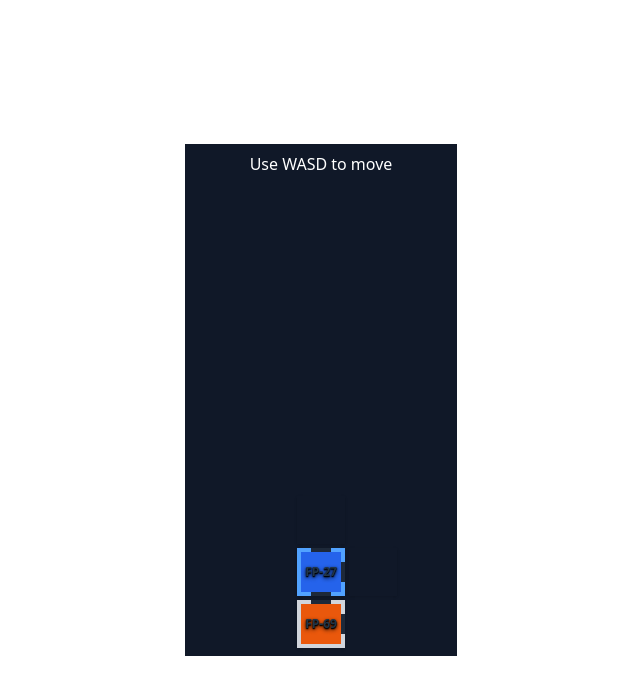
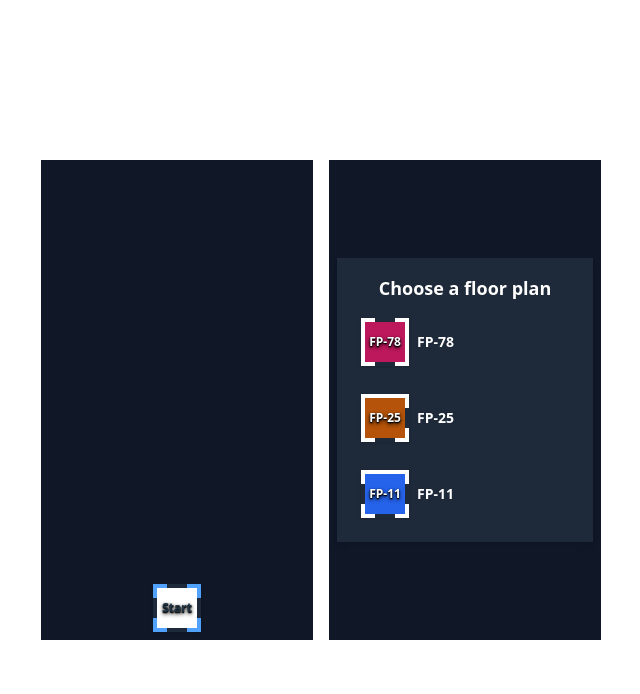
Before and after one commit to thoai-atb/exam-prince-web, a React (Vite) app: page / in a window 1280 px wide. Both pictures are taken after a click on the element 640 px from the left and 572 px from the top of the page. Shown: the top 694 px of the page, without its empty margins (319-959 px from the left). Built offline with nearby package versions, Linux system fonts and the light colour scheme.

Commit message:
Floor plans can now be selected from pool and drafted

```diff
--- /dev/null
+++ b/src/components/DraftPanel.jsx
@@ -0,0 +1,59 @@
+import React, { useState, useEffect } from "react";
+import FloorPlan from "./FloorPlan";
+
+export default function DraftPanel({ houseManagerRef }) {
+  const [floorplans, setFloorplans] = useState([]);
+
+  useEffect(() => {
+    const update = () => {
+      const req = houseManagerRef.current.openRoomRequest;
+      if (req?.floorplans?.length) {
+        setFloorplans([...req.floorplans]);
+      } else {
+        setFloorplans([]);
+      }
+    };
+
+    const interval = setInterval(update, 100);
+    return () => clearInterval(interval);
+  }, [houseManagerRef]);
+
+  const handleSelect = (fpName) => {
+    houseManagerRef.current.endOpenRoom(fpName);
+  };
+
+  const isVisible = floorplans.length > 0;
+
+  return (
+    <div
+      className={`
+        bg-gray-800 text-white shadow-md overflow-hidden
+        transition-all duration-300 ease-in-out
+        ${isVisible ? "w-64 p-4 opacity-100" : "w-0 p-0 opacity-0"}
+      `}
+    >
+      {isVisible && (
+        <>
+          <h2 className="text-lg font-bold mb-2">Choose a floor plan</h2>
+
+          <div className="flex flex-col gap-3">
+            {floorplans.map((fp) => (
+              <div
+                key={fp.name}
+                className="flex items-center gap-2 cursor-pointer rounded-md p-2 hover:bg-gray-700 transition-all"
+                onClick={() => handleSelect(fp.name)}
+              >
+                <FloorPlan
+                  floorplan={fp}
+                  borderClass="border-4 border-white"
+                  hoverEffect="hover:brightness-110"
+                />
+                <div className="text-sm font-semibold">{fp.name}</div>
+              </div>
+            ))}
+          </div>
+        </>
+      )}
+    </div>
+  );
+}
--- /dev/null
+++ b/src/components/FloorPlan.jsx
@@ -0,0 +1,55 @@
+// src/components/FloorPlan.jsx
+import React from "react";
+
+export default function FloorPlan({
+  floorplan,
+  borderClass = "",
+  hoverEffect = "",
+  debugClass = "",
+  onClick = null,
+}) {
+  if (!floorplan) return <div className="w-12 aspect-square" />;
+
+  const bgColor = floorplan.color || "transparent";
+  const name = floorplan.name || "";
+  const doors = floorplan.doors || {};
+  const doorStyle = "absolute bg-gray-800";
+
+  return (
+    <div
+      className={`w-12 aspect-square ${debugClass} relative shadow-sm rounded-sx flex
+        items-center justify-center text-xs font-semibold
+        text-shadow-black text-shadow-md ${borderClass} ${hoverEffect}`}
+      style={{ backgroundColor: bgColor }}
+      onClick={onClick || undefined}
+    >
+      {name}
+
+      {/* Doors */}
+      {doors.north && (
+        <div
+          className={doorStyle}
+          style={{ top: "-4px", left: "25%", width: "50%", height: "4px" }}
+        />
+      )}
+      {doors.south && (
+        <div
+          className={doorStyle}
+          style={{ bottom: "-4px", left: "25%", width: "50%", height: "4px" }}
+        />
+      )}
+      {doors.west && (
+        <div
+          className={doorStyle}
+          style={{ top: "25%", left: "-4px", width: "4px", height: "50%" }}
+        />
+      )}
+      {doors.east && (
+        <div
+          className={doorStyle}
+          style={{ top: "25%", right: "-4px", width: "4px", height: "50%" }}
+        />
+      )}
+    </div>
+  );
+}
--- a/src/components/House.jsx
+++ b/src/components/House.jsx
@@ -1,32 +1,65 @@
-import { forwardRef, useImperativeHandle, useState } from "react";
+import { useState, useEffect } from "react";
 import Room from "./Room";
+import { subscribeKeyboard } from "../input/controls";
 
-const House = forwardRef(({ manager }, ref) => {
-  const [rooms, setRooms] = useState(manager.rooms);
+export default function House({ manager }) {
+  // Keep track of state from manager
+  const [state, setState] = useState(manager.getState());
 
-  // Expose method to update rooms externally
-  useImperativeHandle(ref, () => ({
-    updateRooms: (newRooms) => setRooms(newRooms),
-  }));
+  useEffect(() => {
+    // --- Reactively update when manager notifies ---
+    const unsubscribeManager = manager.subscribe((newState) => {
+      setState({ ...newState });
+    });
 
-  const handleMove = (row, col) => {
-    const moved = manager.moveTo(row, col);
-    if (moved) setRooms([...manager.rooms]);
-  };
+    // --- Keyboard control subscription ---
+    const unsubscribeKeyboard = subscribeKeyboard((key) => {
+      const [cr, cc] = manager.currentPosition;
+      let targetRow = cr;
+      let targetCol = cc;
+
+      switch (key) {
+        case "w":
+          targetRow = cr - 1;
+          break;
+        case "s":
+          targetRow = cr + 1;
+          break;
+        case "a":
+          targetCol = cc - 1;
+          break;
+        case "d":
+          targetCol = cc + 1;
+          break;
+        default:
+          return;
+      }
+
+      manager.moveTo(targetRow, targetCol);
+    });
+
+    // Cleanup both subscriptions
+    return () => {
+      unsubscribeManager();
+      unsubscribeKeyboard();
+    };
+  }, [manager]);
+
+  const { rooms } = state;
 
   return (
-    <div className={`grid grid-cols-5 gap-1`}>
-      {rooms.map((row, rowIndex) =>
-        row.map((room, colIndex) => (
+    <div className="grid grid-cols-5 gap-1">
+      {rooms.map((row, r) =>
+        row.map((room, c) => (
           <Room
-            key={`${rowIndex}-${colIndex}`}
+            key={`${r}-${c}`}
             room={room}
-            onClick={() => handleMove(rowIndex, colIndex)}
+            onClick={() => {
+              manager.moveTo(r, c);
+            }}
           />
         ))
       )}
     </div>
   );
-});
-
-export default House;
+}
--- a/src/components/Room.jsx
+++ b/src/components/Room.jsx
@@ -1,73 +1,33 @@
+// src/components/Room.jsx
+import React from "react";
+import FloorPlan from "./FloorPlan";
+
 export default function Room({
-  room: { opened, openable, walkable, current, floorplan } = {},
-  onClick = () => { },
+  room: { row, col, opened, openable, walkable, current, floorplan } = {},
+  onClick = () => {},
 }) {
   const isEnterable = openable || walkable;
 
-  // Background
-  const bgColor = opened && floorplan?.color ? floorplan.color : "transparent";
-
-  // Name
-  const name = opened && floorplan?.name ? floorplan.name : "";
-
-  // Doors
-  const doors = floorplan?.doors || {};
-
-  // Border logic
   let borderClass = "";
   if (current) borderClass = "border-4 border-blue-400";
   else if (opened) borderClass = "border-4 border-gray-300";
   else if (isEnterable) borderClass = "border-gray-300 hover:border-4";
 
-  // Hover effect only for enterable
-  const hoverEffect = isEnterable
-    ? "hover:brightness-110 cursor-pointer"
-    : "";
+  const hoverEffect = isEnterable ? "hover:brightness-110 cursor-pointer" : "";
 
-  const doorStyle = "absolute bg-gray-800";
+  const debugClass = `loc-${row}-${col}`;
 
   // If not opened and not enterable, render empty space
-  if (!opened && !isEnterable) {
-    return <div className="w-12 aspect-square" />;
-  }
+  if (!opened && !isEnterable) return <div className={`w-12 aspect-square ${debugClass}`} />;
+  if (!opened && isEnterable) return <div className={`w-12 aspect-square ${debugClass} ${borderClass} ${hoverEffect}`} onClick={() => onClick()} />;
 
   return (
-    <div
-      className={`relative w-12 aspect-square shadow-sm rounded-sx flex
-        items-center justify-center text-xs font-semibold
-        text-shadow-black text-shadow-md ${borderClass} ${hoverEffect}`}
-      style={{ backgroundColor: bgColor }}
-      onClick={() => {
-        if (isEnterable) onClick();
-      }}
-    >
-      {name}
-
-      {/* Doors */}
-      {opened && doors.north && (
-        <div
-          className={doorStyle}
-          style={{ top: "-4px", left: "25%", width: "50%", height: "4px" }}
-        />
-      )}
-      {opened && doors.south && (
-        <div
-          className={doorStyle}
-          style={{ bottom: "-4px", left: "25%", width: "50%", height: "4px" }}
-        />
-      )}
-      {opened && doors.west && (
-        <div
-          className={doorStyle}
-          style={{ top: "25%", left: "-4px", width: "4px", height: "50%" }}
-        />
-      )}
-      {opened && doors.east && (
-        <div
-          className={doorStyle}
-          style={{ top: "25%", right: "-4px", width: "4px", height: "50%" }}
-        />
-      )}
-    </div>
+    <FloorPlan
+      floorplan={floorplan}
+      borderClass={borderClass}
+      hoverEffect={hoverEffect}
+      debugClass={debugClass}
+      onClick={isEnterable ? onClick : undefined}
+    />
   );
 }
--- a/src/game/HouseGenerator.js
+++ b/src/game/HouseGenerator.js
@@ -38,13 +38,14 @@ export default class HouseGenerator {
   }
 
   /**
-   * Pull a floorplan that satisfies connection directions
-   * @param {Object} mustConnect - object with {north, south, west, east} boolean
-   * @param {Number} row - room row
-   * @param {Number} col - room col
-   * @returns FloorPlan or null
+   * Return up to `count` valid floorplans without removing them
+   * @param {Object} mustConnect - {north, south, west, east} booleans
+   * @param {Number} row
+   * @param {Number} col
+   * @param {Number} count
+   * @returns Array of FloorPlans
    */
-  drawValidFloorPlan(mustConnect = {}, row = 0, col = 0) {
+  draftValidFloorPlans(mustConnect = {}, row = 0, col = 0, count = 1) {
     const validPool = this.pool.filter(fp => {
       // Must have at least one required door
       const hasConnection = Object.keys(mustConnect).some(
@@ -61,11 +62,21 @@ export default class HouseGenerator {
       return true;
     });
 
-    if (validPool.length === 0) return null;
+    // Return up to `count` floorplans randomly
+    const shuffled = validPool.sort(() => Math.random() - 0.5);
+    return shuffled.slice(0, count);
+  }
 
-    const idx = Math.floor(Math.random() * validPool.length);
-    const fp = validPool[idx];
-    this.pool.splice(this.pool.indexOf(fp), 1); // remove from pool
+  /**
+   * Removes the floorplan from the pool and returns it
+   * @param {String} floorplanName
+   * @returns FloorPlan
+   */
+  useFloorPlan(floorplanName) {
+    const index = this.pool.findIndex(fp => fp.name === floorplanName);
+    if (index === -1) return null;
+    const fp = this.pool[index];
+    this.pool.splice(index, 1);
     return fp;
   }
 }
--- a/src/game/HouseManager.js
+++ b/src/game/HouseManager.js
@@ -1,4 +1,5 @@
 import HouseGenerator from "./HouseGenerator.js";
+import FloorPlan from "./FloorPlan.js";
 import Room from "./Room.js";
 
 export default class HouseManager {
@@ -14,57 +15,103 @@ export default class HouseManager {
       Array.from({ length: cols }, (_, c) => new Room({ row: r, col: c }))
     );
 
-    // Open starting room
-    this.openRoom(start[0], start[1], true);
+    // Listeners for house updates
+    this.listeners = new Set();
+
+    // Object to hold currently "drafted" floorplans during selection
+    this.openRoomRequest = null;
+
+    // Open starting room immediately
+    this.createEntrance();
     this.updateEnterableRooms();
   }
 
-  openRoom(row, col, forceStart = false) {
+  // --- 🔔 React integration helpers
+  subscribe(listener) {
+    this.listeners.add(listener);
+    return () => this.listeners.delete(listener);
+  }
+
+  // Notify all listeners of state change
+  notify() {
+    for (const fn of this.listeners) fn(this.getState());
+  }
+
+  createEntrance() {
+    const row = 8;
+    const col = 2;
+
+    // Create a special FloorPlan for the entrance
+    const entranceFloorPlan = new FloorPlan({
+      name: "Start",
+      color: "white",
+      doors: { north: true, south: true, west: true, east: true },
+    });
+
     const room = this.rooms[row][col];
+    room.open(entranceFloorPlan); // mark it opened with the floorplan
+    this.currentPosition = [row, col];
+    this.markCurrent([row, col]);
+    this.updateEnterableRooms();
+  }
 
-    if (!room.floorplan || forceStart) {
-      let floorplan;
-      if (forceStart && row === 8 && col === 2) {
-        // Starting room gets 4 doors
-        floorplan = this.generator.drawValidFloorPlan(
-          { north: true, south: true, west: true, east: true },
-          row,
-          col
-        );
-      } else {
-        // Determine connection to current room
+  startOpenRoom(row, col) {
+    if (this.openRoomRequest) {
+      throw new Error("Finish the previous openRoom request before opening a new room");
+    }
+
     const [cr, cc] = this.currentPosition;
-        const mustConnect = {
+    let mustConnect = {
       north: row === cr + 1 && col === cc,
       south: row === cr - 1 && col === cc,
       west: row === cr && col === cc + 1,
       east: row === cr && col === cc - 1,
     };
 
-        floorplan = this.generator.drawValidFloorPlan(mustConnect, row, col);
-
-        if (!floorplan) {
-          throw new Error(
-            `No valid floorplan available for room at row ${row}, col ${col} with required connections: ${JSON.stringify(
-              mustConnect
-            )}`
-          );
-        }
+    const floorplans = this.generator.draftValidFloorPlans(mustConnect, row, col, 3);
+    if (floorplans.length === 0) {
+      throw new Error(`No valid floorplans available for room at row ${row}, col ${col}`);
     }
 
-      if (floorplan) room.open(floorplan);
-    } else {
-      room.open(); // mark opened
+    // Store the full floorplan objects
+    this.openRoomRequest = { row, col, floorplans };
+
+    this.notify();
+
+    return floorplans.map(fp => fp.clone()); // Return copies for UI
   }
 
+  endOpenRoom(selectedFloorPlanName) {
+    if (!this.openRoomRequest) {
+      throw new Error("No openRoomRequest in progress");
+    }
+
+    const { row, col, floorplans } = this.openRoomRequest;
+
+    // Find the selected floorplan object
+    const selectedFP = floorplans.find(fp => fp.name === selectedFloorPlanName);
+    if (!selectedFP) {
+      throw new Error(`Selected floorplan ${selectedFloorPlanName} is not in the drafted options`);
+    }
+
+    // Remove from generator pool and apply to the room
+    const floorplan = this.generator.useFloorPlan(selectedFP.name);
+    this.rooms[row][col].open(floorplan);
+
+    // Update position and enterable rooms
     this.markCurrent([row, col]);
     this.currentPosition = [row, col];
     this.updateEnterableRooms();
+
+    // Clear request
+    this.openRoomRequest = null;
+
+    this.notify();
   }
 
   markCurrent([r, c]) {
-    this.rooms = this.rooms.map((row) =>
-      row.map((room) => {
+    this.rooms = this.rooms.map(row =>
+      row.map(room => {
         const clone = room.clone();
         clone.setCurrent(false);
         return clone;
@@ -90,7 +137,6 @@ export default class HouseManager {
           return clone;
         }
 
-        // Determine direction from current room to this room
         let directionFromCurrent;
         let oppositeDirection;
         if (rowIndex === cr - 1 && colIndex === cc) {
@@ -109,14 +155,16 @@ export default class HouseManager {
 
         const currentRoom = this.rooms[cr][cc];
 
-        // Only enterable if current room has a door pointing toward target room
-        const canEnter = currentRoom.hasDoor(directionFromCurrent);
+        const canEnter =
+          clone.opened
+            ? !clone.current
+            : currentRoom.hasDoor(directionFromCurrent);
 
-        // Walkable: must also check that target room has a door pointing back
-        const canWalk = clone.opened && clone.hasDoor(oppositeDirection) && canEnter;
+        const canWalk =
+          clone.opened && clone.hasDoor(oppositeDirection) && currentRoom.hasDoor(directionFromCurrent);
 
         clone.openable = !clone.opened && canEnter;
-        clone.walkable = canWalk && !clone.current;
+        clone.walkable = canWalk;
 
         return clone;
       })
@@ -128,7 +176,15 @@ export default class HouseManager {
     if (!target) return false;
     if (!target.openable && !target.walkable) return false;
 
-    this.openRoom(newRow, newCol);
+    if (!target.opened) {
+      this.startOpenRoom(newRow, newCol); // user should select floorplan next
+    } else {
+      this.markCurrent([newRow, newCol]);
+      this.currentPosition = [newRow, newCol];
+      this.updateEnterableRooms();
+      this.notify();
+    }
+
     return true;
   }
 
--- /dev/null
+++ b/src/input/controls.js
@@ -0,0 +1,26 @@
+// src/game/controls.js
+const subscribers = new Set();
+
+function handleKeyDown(e) {
+  const key = e.key.toLowerCase();
+  if (["w", "a", "s", "d"].includes(key)) {
+    subscribers.forEach((cb) => cb(key));
+  }
+}
+
+export function subscribeKeyboard(cb) {
+  if (subscribers.size === 0) {
+    // Attach listener only once
+    window.addEventListener("keydown", handleKeyDown);
+  }
+
+  subscribers.add(cb);
+
+  // Return unsubscribe function
+  return () => {
+    subscribers.delete(cb);
+    if (subscribers.size === 0) {
+      window.removeEventListener("keydown", handleKeyDown);
+    }
+  };
+}
--- a/src/pages/Main.jsx
+++ b/src/pages/Main.jsx
@@ -1,73 +1,22 @@
 import React from "react";
-import { useRef } from "react";
 import House from "../components/House";
 import HouseManager from "../game/HouseManager";
+import DraftPanel from "../components/DraftPanel";
 
 const Main = () => {
-  const houseRef = useRef(null);
-  const managerRef = useRef(new HouseManager());
-
-  // Function to move the player in a direction
-  const moveDirection = (direction) => {
-    const [cr, cc] = managerRef.current.currentPosition;
-    let targetRow = cr;
-    let targetCol = cc;
-
-    switch (direction) {
-      case "w":
-        targetRow = cr - 1;
-        break;
-      case "s":
-        targetRow = cr + 1;
-        break;
-      case "a":
-        targetCol = cc - 1;
-        break;
-      case "d":
-        targetCol = cc + 1;
-        break;
-      default:
-        return;
-    }
-
-    const rows = managerRef.current.rows;
-    const cols = managerRef.current.cols;
-
-    // Check bounds
-    if (
-      targetRow < 0 ||
-      targetRow >= rows ||
-      targetCol < 0 ||
-      targetCol >= cols
-    )
-      return;
-
-    const targetRoom = managerRef.current.rooms[targetRow][targetCol];
-    if (targetRoom.openable || targetRoom.walkable) {
-      managerRef.current.openRoom(targetRow, targetCol);
-      // Trigger re-render in House
-      houseRef.current?.updateRooms([...managerRef.current.rooms]);
-    }
-  };
-
-  // Handle key presses
-  const handleKeyDown = (e) => {
-    const key = e.key.toLowerCase();
-    if (["w", "a", "s", "d"].includes(key)) {
-      moveDirection(key);
-    }
-  };
-
-  // Attach keydown listener
-  React.useEffect(() => {
-    window.addEventListener("keydown", handleKeyDown);
-    return () => window.removeEventListener("keydown", handleKeyDown);
-  }, []);
+  const managerRef = React.useRef(new HouseManager());
 
   return (
-    <main className="flex flex-col items-center justify-center bg-gray-900 p-2">
-      <div className="text-sx text-white mb-2">Use WASD to move</div>
-      <House ref={houseRef} manager={managerRef.current} />
+    <main className="flex flex-row gap-4">
+      {/* House area */}
+      <div className="flex flex-col items-center justify-center bg-gray-900 p-2">
+        <House manager={managerRef.current} />
+      </div>
+
+      {/* Draft panel */}
+      <div className="flex flex-col items-center justify-center bg-gray-900 p-2">
+        <DraftPanel houseManagerRef={managerRef} />
+      </div>
     </main>
   );
 };
```
Lines whose indentation alone changed are shown as unchanged.
